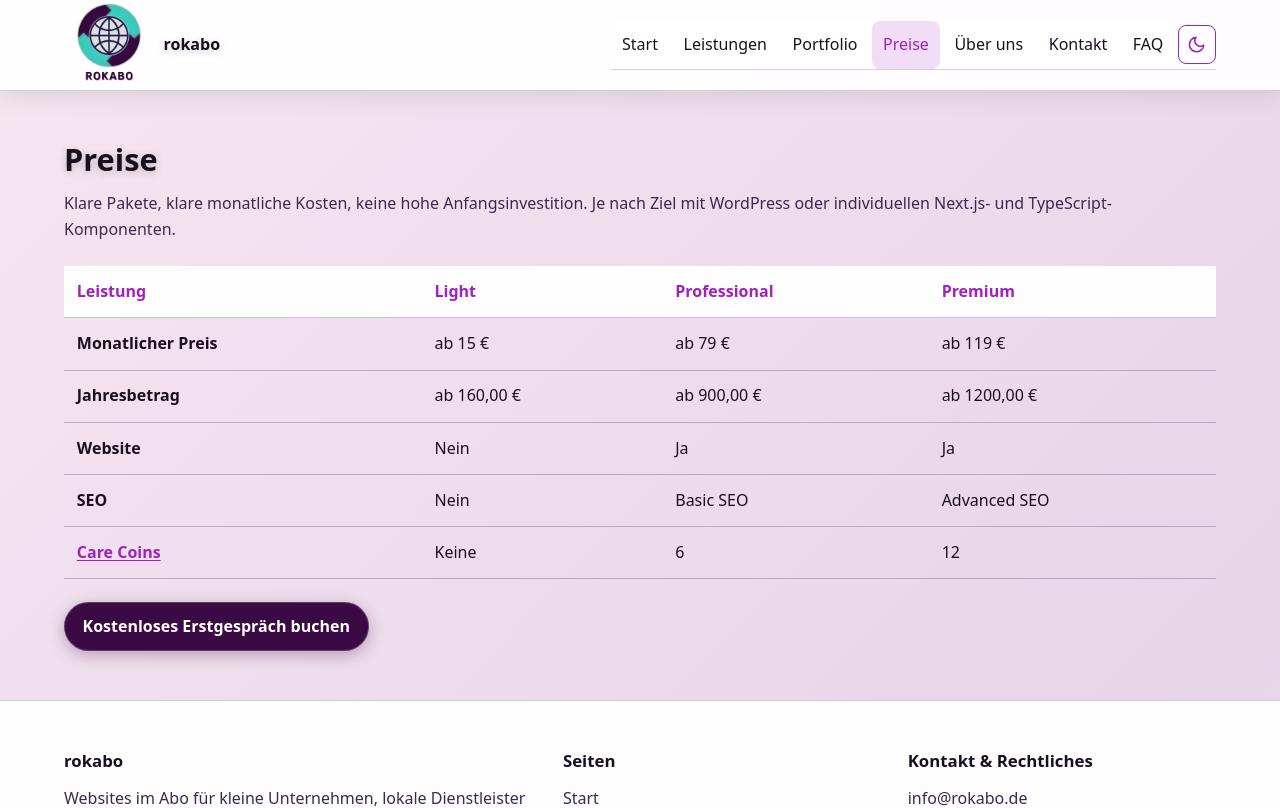
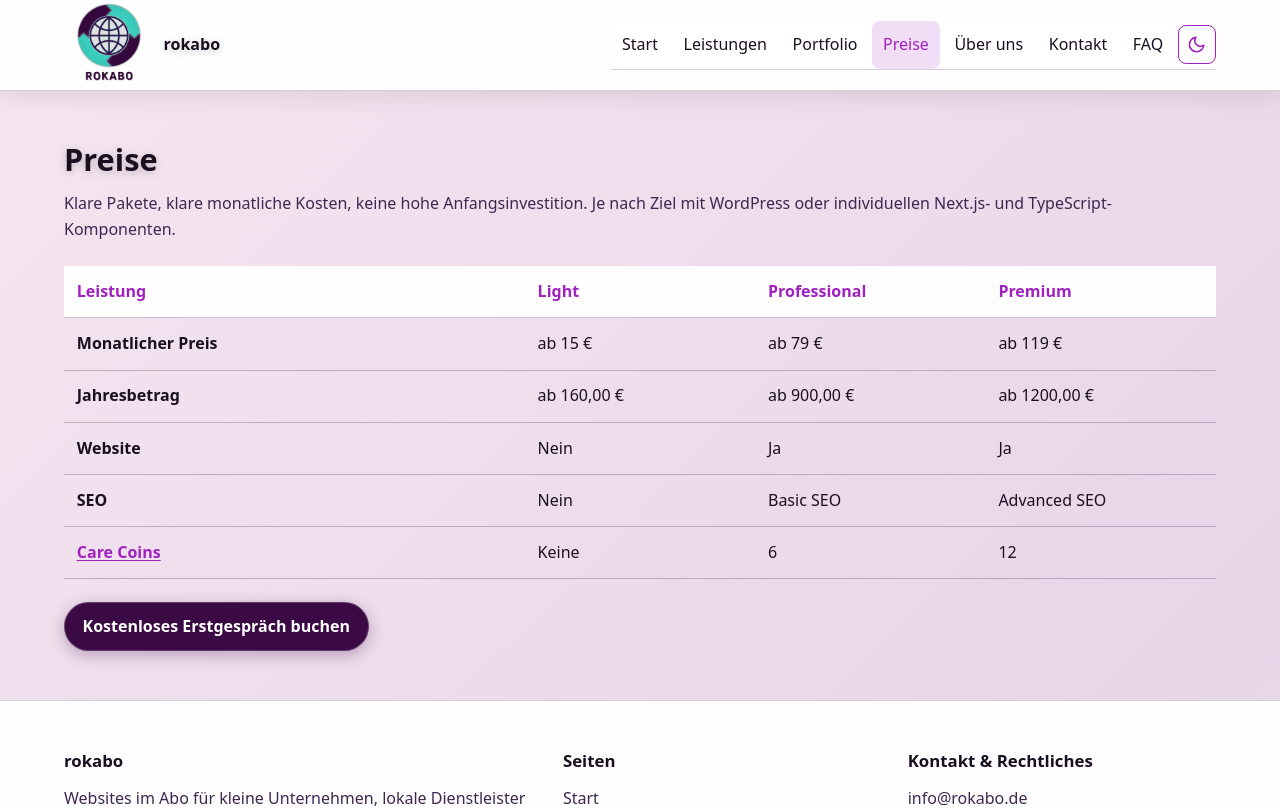
Before and after one commit to darocky9689/rokabo, a Next.js app: page /preise in a window 1280 px wide. Shown: the top 808 px of the page. Built offline with nearby package versions, Linux system fonts and the light colour scheme; no server answers.

Commit message:
Fix pricing table hover column resizing

```diff
--- a/app/globals.css
+++ b/app/globals.css
@@ -430,6 +430,20 @@ th {
 
 .pricing-table tbody td {
   transition: background-color 260ms ease, color 260ms ease;
+}
+
+.pricing-table {
+  table-layout: fixed;
+}
+
+.pricing-table th:first-child,
+.pricing-table td:first-child {
+  width: 40%;
+}
+
+.pricing-table th:not(:first-child),
+.pricing-table td:not(:first-child) {
+  width: 20%;
 }
 
 .pricing-table tbody td:first-child {
```
